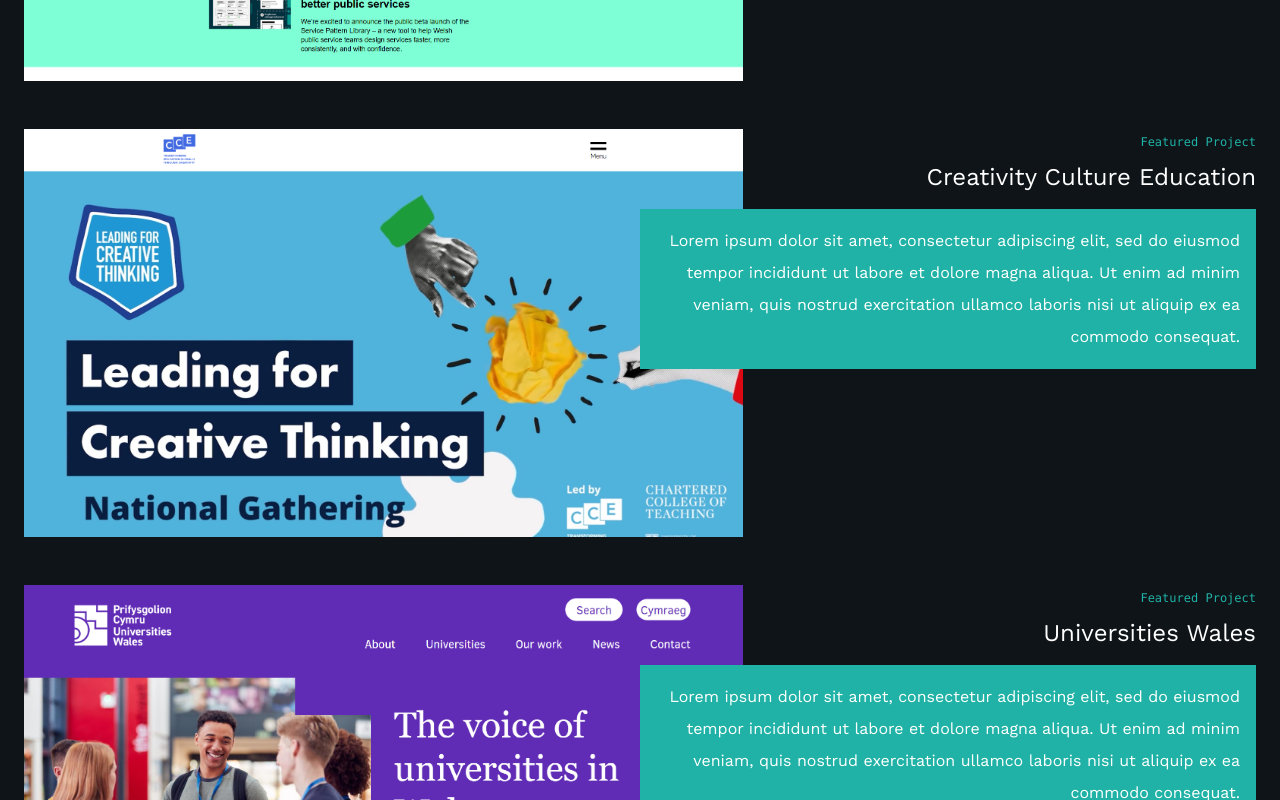
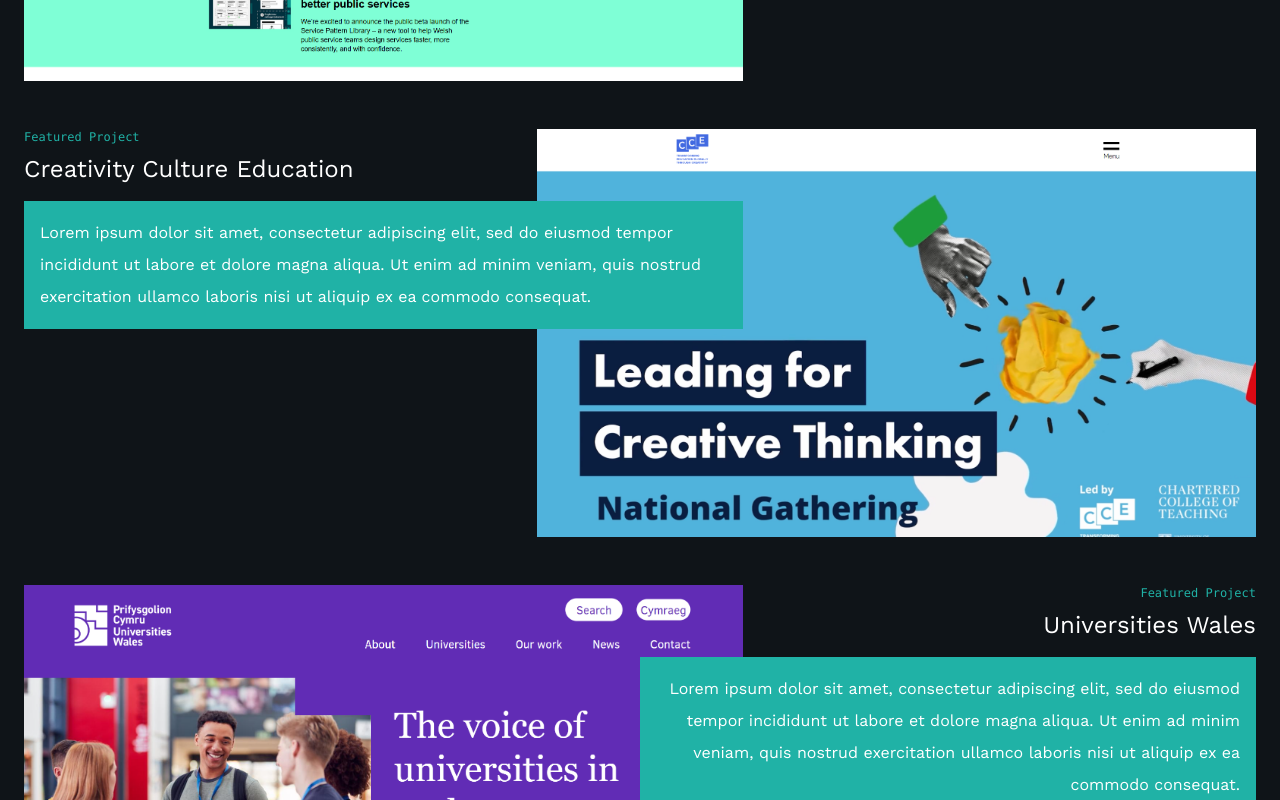
Before and after one commit to danieltroy092/portfolio, a React (Vite) app: page / in a window 1280 px wide. Shown: the part 3220-4020 px from the top of the page. Built offline with nearby package versions, Linux system fonts and the light colour scheme.

Commit message:
project teasers continued, added reverse modifier

```diff
--- a/src/index.css
+++ b/src/index.css
@@ -95,7 +95,7 @@
     opacity: 0;
   }
 
-  .skill-item:focus {
+  .skill-item:focus-visible {
     outline-color: yellow;
 
     & > .skill-label {
@@ -137,12 +137,25 @@
     transform: translate(22px, 22px);
   }
 
-  .project-image {
-    grid-area: 1/1/-1/8;
+  .project-teaser {
+    & > .project-image {
+      grid-area: 1/1/-1/8;
+    }
+
+    & > .project-content {
+      grid-area: 1/7/-1/-1;
+    }
   }
 
-  .project-content {
-    grid-area: 1/7/-1/-1;
+  .project-teaser.reverse {
+    & > .project-image {
+      grid-area: 1/6/-1/14;
+    }
+
+    & > .project-content {
+      text-align: left;
+      grid-area: 1/1/-1/8;
+    }
   }
 }
 
--- a/src/sections/Projects.jsx
+++ b/src/sections/Projects.jsx
@@ -43,9 +43,11 @@ export const Projects = () => {
       </h2>
 
       <ul className="project-list">
-        {projectsData.map((project) => (
-          <li className="project-item mt-12" key={project.id}>
-            <article className="project-teaser grid grid-cols-12 text-right">
+        {projectsData.map((project, i) => (
+          <li className="project-item mt-12" key={i}>
+            <article
+              className={`project-teaser ${(i + 1) % 2 == 0 ? "reverse" : ""} grid grid-cols-12 text-right`}
+            >
               <a
                 className="project-image block relative"
                 href={project.url}
@@ -55,11 +57,11 @@ export const Projects = () => {
                 <img src={project.image} alt={project.name} />
               </a>
               <div className="project-content relative">
-                <span class="font-mono text-primary text-xs">
+                <span className="block font-mono text-primary text-xs">
                   Featured Project
                 </span>
                 <a href={project.url} target="_blank">
-                  <h3 class="mt-2 text-2xl hover:text-primary">
+                  <h3 className="inline-block mt-2 text-2xl hover:text-primary">
                     {project.name}
                   </h3>
                 </a>
```
